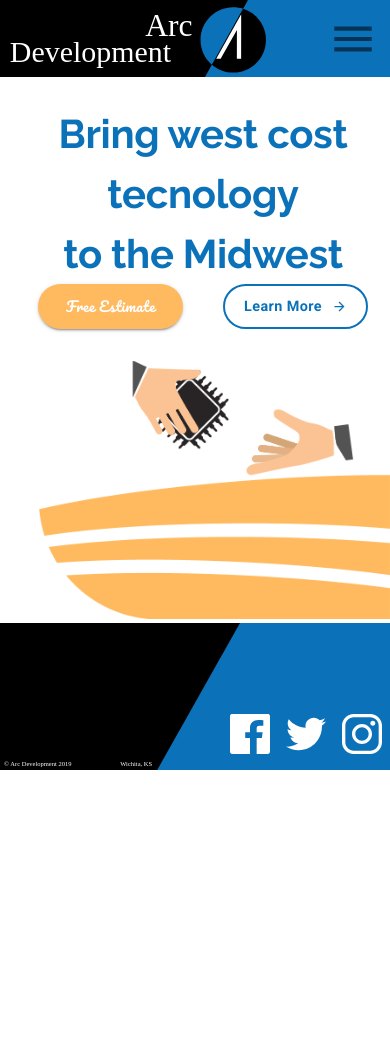
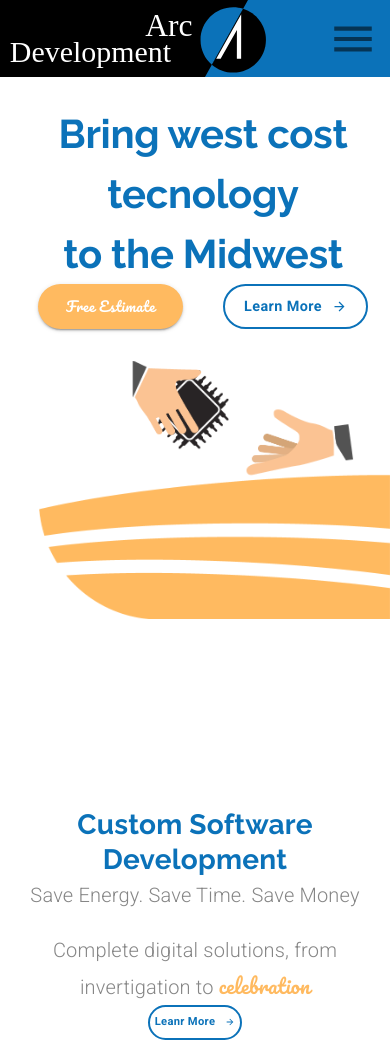
Before and after one commit to ArmanurRahman/portfolio, a React (Create React App) app: page / in a window 390 px wide. Shown: the top 1060 px of the page. Before the commit the page ends 844 px from the top, so only its background shows below. Built offline with nearby package versions, Linux system fonts and the light colour scheme.

Commit message:
implement service component

```diff
--- a/src/components/ui/HeroBlock.jsx
+++ b/src/components/ui/HeroBlock.jsx
@@ -29,13 +29,7 @@ const useStyles = makeStyles((theme) => ({
         },
     },
     learButtonHero: {
-        borderColor: theme.palette.common.blue,
-        color: theme.palette.common.blue,
-        borderWidth: 2,
-        textTransform: "none",
-        borderRadius: 50,
-        fontFamily: "Roboto",
-        fontWeight: "bold",
+        ...theme.typography.learnButton,
         fontSize: "0.9rem",
         width: 145,
         height: 45,
@@ -67,14 +61,7 @@ const HeroBlock = (props) => {
     };
 
     return (
-        <Grid container direction='column' className={classes.mainConteiner}>
-            <Grid item>
-                <Grid
-                    container
-                    direction='row'
-                    justify='flex-end'
-                    alignItems='center'
-                >
+        <Grid container direction='row' justify='flex-end' alignItems='center'>
             <Grid sm item className={classes.heroTextContainer}>
                 <Typography align='center' variant='h2'>
                     Bring west cost tecnology <br /> to the Midwest
@@ -114,8 +101,6 @@ const HeroBlock = (props) => {
                 />
             </Grid>
         </Grid>
-            </Grid>
-        </Grid>
     );
 };
 
--- a/src/components/ui/LandingPage.jsx
+++ b/src/components/ui/LandingPage.jsx
@@ -1,17 +1,39 @@
 import React from "react";
-
+import Grid from "@material-ui/core/Grid";
 import { makeStyles } from "@material-ui/core/styles";
 
 import HeroBlock from "./HeroBlock";
+import ServiceChildComponent from "./ServiceChildComponent";
 
-const useStyles = makeStyles((theme) => ({}));
+const useStyles = makeStyles((theme) => ({
+    mainConteiner: {
+        marginTop: "5em",
+        [theme.breakpoints.down("md")]: {
+            marginTop: "3em",
+        },
+        [theme.breakpoints.down("xm")]: {
+            marginTop: "2em",
+        },
+    },
+}));
 
 const LandingPage = (props) => {
     const classes = useStyles();
 
     return (
         <React.Fragment>
-            <HeroBlock />{" "}
+            <Grid
+                container
+                direction='column'
+                className={classes.mainConteiner}
+            >
+                <Grid item>
+                    <HeroBlock />
+                </Grid>
+                <Grid item>
+                    <ServiceChildComponent />
+                </Grid>
+            </Grid>
         </React.Fragment>
     );
 };
--- /dev/null
+++ b/src/components/ui/ServiceChildComponent.jsx
@@ -0,0 +1,212 @@
+import React from "react";
+import { makeStyles, useTheme } from "@material-ui/core/styles";
+import Grid from "@material-ui/core/Grid";
+import { Typography } from "@material-ui/core";
+import Button from "@material-ui/core/Button";
+import ButtonArrow from "./ButtonArrow";
+import customSoftwareIcon from "../../assets/Custom Software Icon.svg";
+import useMediaQuery from "@material-ui/core/useMediaQuery";
+import mobileAppIcon from "../../assets/mobileIcon.svg";
+import websiteIcon from "../../assets/websiteIcon.svg";
+
+const useStyles = makeStyles((theme) => ({
+    specialText: {
+        fontFamily: "Pacifico",
+        color: theme.palette.common.orange,
+    },
+    learnButton: {
+        ...theme.typography.learnButton,
+        fontSize: "0.7rem",
+        padding: 5,
+        height: 35,
+        [theme.breakpoints.down("sm")]: {
+            marginBottom: "2em",
+        },
+    },
+    subtitle: {
+        marginBottom: "1em",
+    },
+    icon: {
+        marginLeft: "2em",
+        [theme.breakpoints.down("sm")]: {
+            marginLeft: 0,
+        },
+    },
+    serviceContainer: {
+        marginTop: "25em",
+        [theme.breakpoints.down("sm")]: {
+            padding: 25,
+            marginTop: "10em",
+        },
+    },
+    otherServiceContainer: {
+        marginTop: "10em",
+        [theme.breakpoints.down("sm")]: {
+            padding: 25,
+            marginTop: "10em",
+        },
+    },
+}));
+
+const ServiceChildComponent = (props) => {
+    const classes = useStyles();
+    const theme = useTheme();
+    const matchSM = useMediaQuery(theme.breakpoints.down("sm"));
+    return (
+        <Grid container direction='column'>
+            <Grid item>
+                <Grid
+                    container
+                    className={classes.serviceContainer}
+                    justify={matchSM ? "center" : undefined}
+                >
+                    <Grid
+                        item
+                        style={{
+                            marginLeft: matchSM ? 0 : "5em",
+                            textAlign: matchSM ? "center" : undefined,
+                        }}
+                    >
+                        <Typography variant='h4'>
+                            Custom Software Development
+                        </Typography>
+                        <Typography
+                            variant='subtitle1'
+                            className={classes.subtitle}
+                        >
+                            Save Energy. Save Time. Save Money
+                        </Typography>
+                        <Typography variant='subtitle1'>
+                            Complete digital solutions, from invertigation to{" "}
+                            <span className={classes.specialText}>
+                                celebration
+                            </span>
+                        </Typography>
+                        <Button
+                            variant='outlined'
+                            className={classes.learnButton}
+                        >
+                            <span style={{ marginRight: 10 }}>Leanr More</span>
+                            <ButtonArrow
+                                width={10}
+                                height={10}
+                                fill={theme.palette.common.blue}
+                            />
+                        </Button>
+                    </Grid>
+                    <Grid item>
+                        <img
+                            alt='custom software icon'
+                            src={customSoftwareIcon}
+                            className={classes.icon}
+                        />
+                    </Grid>
+                </Grid>
+            </Grid>
+
+            <Grid item>
+                <Grid
+                    container
+                    className={classes.otherServiceContainer}
+                    justify={matchSM ? "center" : "flex-end"}
+                >
+                    <Grid
+                        item
+                        style={{
+                            marginLeft: matchSM ? 0 : "5em",
+                            textAlign: matchSM ? "center" : undefined,
+                        }}
+                    >
+                        <Typography variant='h4'>
+                            iOS/Android App Development
+                        </Typography>
+                        <Typography
+                            variant='subtitle1'
+                            className={classes.subtitle}
+                        >
+                            Extend Functionality. Extend Access. Increase
+                            Engagement
+                        </Typography>
+                        <Typography variant='subtitle1'>
+                            Integrated your web experience or create a
+                            standalone app{matchSM ? null : <br />} with rither
+                            mobile platform
+                        </Typography>
+                        <Button
+                            variant='outlined'
+                            className={classes.learnButton}
+                        >
+                            <span style={{ marginRight: 10 }}>Leanr More</span>
+                            <ButtonArrow
+                                width={10}
+                                height={10}
+                                fill={theme.palette.common.blue}
+                            />
+                        </Button>
+                    </Grid>
+                    <Grid
+                        item
+                        style={{
+                            marginRight: matchSM ? 0 : "5em",
+                        }}
+                    >
+                        <img
+                            alt='mobile icon'
+                            src={mobileAppIcon}
+                            className={classes.icon}
+                        />
+                    </Grid>
+                </Grid>
+            </Grid>
+
+            <Grid item>
+                <Grid
+                    container
+                    className={classes.otherServiceContainer}
+                    justify={matchSM ? "center" : undefined}
+                >
+                    <Grid
+                        item
+                        style={{
+                            marginLeft: matchSM ? 0 : "5em",
+                            textAlign: matchSM ? "center" : undefined,
+                        }}
+                    >
+                        <Typography variant='h4'>
+                            Website Development
+                        </Typography>
+                        <Typography
+                            variant='subtitle1'
+                            className={classes.subtitle}
+                        >
+                            Reach More. Discover More. Sell More
+                        </Typography>
+                        <Typography variant='subtitle1'>
+                            Optimized for Search Engines, built for speed.
+                        </Typography>
+                        <Button
+                            variant='outlined'
+                            className={classes.learnButton}
+                        >
+                            <span style={{ marginRight: 10 }}>Leanr More</span>
+                            <ButtonArrow
+                                width={10}
+                                height={10}
+                                fill={theme.palette.common.blue}
+                            />
+                        </Button>
+                    </Grid>
+                    <Grid item>
+                        <img
+                            alt='website icon'
+                            src={websiteIcon}
+                            className={classes.icon}
+                        />
+                    </Grid>
+                </Grid>
+            </Grid>
+        </Grid>
+    );
+};
+
+export default ServiceChildComponent;
--- a/src/components/ui/Theme.jsx
+++ b/src/components/ui/Theme.jsx
@@ -3,6 +3,7 @@ import { createMuiTheme } from "@material-ui/core/styles";
 
 const Blue = "#0B72B9";
 const Orange = "#FFBA60";
+const Gray = "#868686";
 const theme = createMuiTheme({
     palette: {
         common: {
@@ -35,6 +36,31 @@ const theme = createMuiTheme({
             color: Blue,
             lineHeight: 1.5,
         },
+        h3: {
+            fontFamily: "Pacifico",
+            fontSize: "2.5rem",
+            color: Blue,
+        },
+        h4: {
+            fontFamily: "Raleway",
+            fontSize: "1.75rem",
+            color: Blue,
+            fontWeight: 700,
+        },
+        subtitle1: {
+            fontWeight: 300,
+            fontSize: "1.25rem",
+            color: Gray,
+        },
+        learnButton: {
+            borderColor: Blue,
+            color: Blue,
+            borderWidth: 2,
+            textTransform: "none",
+            borderRadius: 50,
+            fontFamily: "Roboto",
+            fontWeight: "bold",
+        },
     },
 });
 
```
Lines whose indentation alone changed are shown as unchanged.
